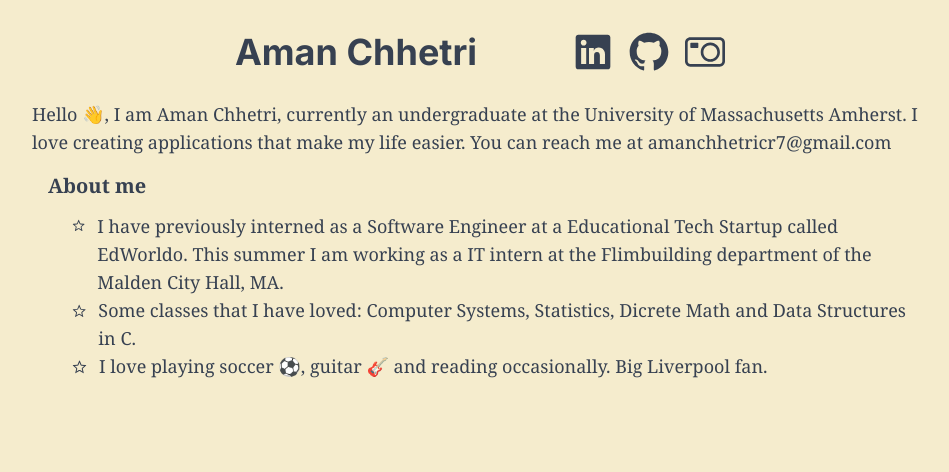
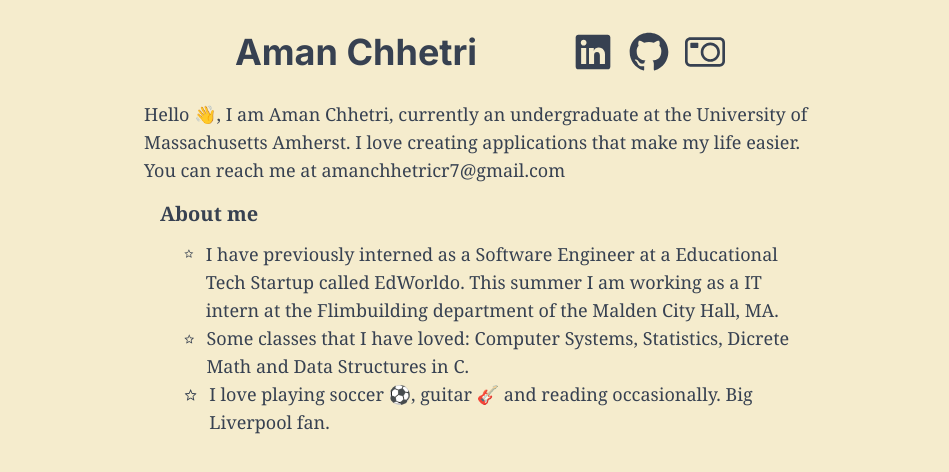
Before and after one commit to Amandinh0/aman-ctri.tech, a Next.js app: page / in a window 1280 px wide. Shown: the top 472 px of the page, without its empty margins (160-1109 px from the left). Built offline with nearby package versions, Linux system fonts and the light colour scheme.

Commit message:
Fixed Width

```diff
--- a/src/app/components/Header.tsx
+++ b/src/app/components/Header.tsx
@@ -1,7 +1,7 @@
 const Header: React.FC = () => {
     return(
         <>
-        <h1 className="mx-auto max-w-4xl text-lg font-serif mt-3">Hello 👋, I am Aman Chhetri, currently an undergraduate at the University of Massachusetts Amherst. I love creating
+        <h1 className="mx-auto max-w-2xl text-lg font-serif mt-3">Hello 👋, I am Aman Chhetri, currently an undergraduate at the University of Massachusetts Amherst. I love creating
         applications that make my life easier. You can reach me at amanchhetricr7@gmail.com</h1>
         </>
     )
--- a/src/app/layout.tsx
+++ b/src/app/layout.tsx
@@ -20,9 +20,11 @@ export default function RootLayout({
     <>
     <html lang="en">
       <body className={inter.className}>
-        <Navbar/>
-        <Header/>
-        {children}
+        <div className="mx-auto max-w-2xl">
+          <Navbar/>
+          <Header/>
+          {children}
+          </div>
         </body>
     </html>
     </>
```
Also changed, not shown: src/app/globals.css (line endings or trailing spaces), src/app/pages/page.tsx (added).
